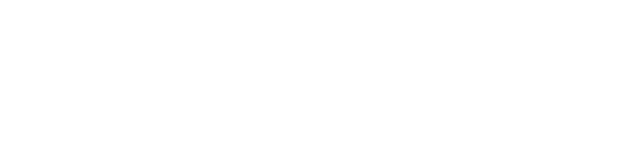
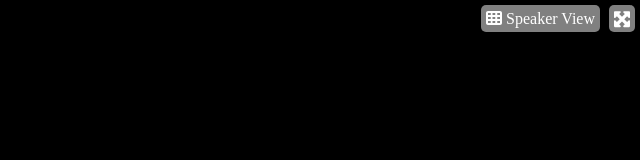
Before and after one commit to emanuelastetsko/html-css-zoom, a plain HTML site: page index.html in a window 1280 px wide. Shown: the whole page, without its empty margins (640-1280 px from the left). Drawn offline with Linux system fonts and the light colour scheme.

Commit message:
Aggiunta header

```diff
--- a/css/style.css
+++ b/css/style.css
@@ -1,14 +1,61 @@
 /* RESET */
+
 *{
     margin: 0;
     padding: 0;
     box-sizing: border-box;
 }
 
+
+
 /* REGOLE GENERALI */
+
+body{
+    background-color: black;
+    color: white;
+}
+
+svg{
+    fill: white;
+    width: 1em;
+    height: auto;
+}
+
+
 
 /* HEADER */
 
+header{
+    margin-top: 10px;
+    display: flex;
+    justify-content: flex-end;
+}
+
+header ul {
+    list-style: none;
+}
+
+header ul li {
+    display: inline-block;
+}
+
+header ul li a {
+    text-decoration: none;
+    color: white;
+    background-color: grey;
+    margin-right: 5px;
+    padding: 5px;
+    border-radius: 5px;
+}
+
+header ul li a svg {
+    vertical-align: top;
+}
+
+
+
 /* MAIN */
 
+
+
 /* NAV */
--- a/index.html
+++ b/index.html
@@ -4,10 +4,42 @@
         <meta charset="UTF-8">
         <meta http-equiv="X-UA-Compatible" content="IE=edge">
         <meta name="viewport" content="width=device-width, initial-scale=1.0">
+        <link rel="stylesheet" href="https://cdnjs.cloudflare.com/ajax/libs/font-awesome/6.2.1/css/all.min.css" integrity="sha512-MV7K8+y+gLIBoVD59lQIYicR65iaqukzvf/nwasF0nqhPay5w/9lJmVM2hMDcnK1OnMGCdVK+iQrJ7lzPJQd1w==" crossorigin="anonymous" referrerpolicy="no-referrer" />
         <link rel="stylesheet" href="css/style.css">
         <title>Zoom</title>
     </head>
     <body>
 
+        <!-- Inizio header-->
+        <header>
+            <ul>
+                <li>
+                    <a href="#">
+                        <svg xmlns="http://www.w3.org/2000/svg" viewBox="0 0 512 512"><!--! Font Awesome Pro 6.2.1 by @fontawesome - https://fontawesome.com License - https://fontawesome.com/license (Commercial License) Copyright 2022 Fonticons, Inc. --><path d="M64 32C28.7 32 0 60.7 0 96V416c0 35.3 28.7 64 64 64H448c35.3 0 64-28.7 64-64V96c0-35.3-28.7-64-64-64H64zm88 64v64H64V96h88zm56 0h88v64H208V96zm240 0v64H360V96h88zM64 224h88v64H64V224zm232 0v64H208V224h88zm64 0h88v64H360V224zM152 352v64H64V352h88zm56 0h88v64H208V352zm240 0v64H360V352h88z"/></svg>
+                        Speaker View
+                    </a>
+                </li>
+                <li>
+                    <a href="#">
+                        <svg xmlns="http://www.w3.org/2000/svg" viewBox="0 0 448 512"><!--! Font Awesome Pro 6.2.1 by @fontawesome - https://fontawesome.com License - https://fontawesome.com/license (Commercial License) Copyright 2022 Fonticons, Inc. --><path d="M168 32H24C10.7 32 0 42.7 0 56V200c0 9.7 5.8 18.5 14.8 22.2s19.3 1.7 26.2-5.2l40-40 79 79L81 335 41 295c-6.9-6.9-17.2-8.9-26.2-5.2S0 302.3 0 312V456c0 13.3 10.7 24 24 24H168c9.7 0 18.5-5.8 22.2-14.8s1.7-19.3-5.2-26.2l-40-40 79-79 79 79-40 40c-6.9 6.9-8.9 17.2-5.2 26.2s12.5 14.8 22.2 14.8H424c13.3 0 24-10.7 24-24V312c0-9.7-5.8-18.5-14.8-22.2s-19.3-1.7-26.2 5.2l-40 40-79-79 79-79 40 40c6.9 6.9 17.2 8.9 26.2 5.2s14.8-12.5 14.8-22.2V56c0-13.3-10.7-24-24-24H280c-9.7 0-18.5 5.8-22.2 14.8s-1.7 19.3 5.2 26.2l40 40-79 79-79-79 40-40c6.9-6.9 8.9-17.2 5.2-26.2S177.7 32 168 32z"/></svg>
+                    </a>
+                </li>
+            </ul>
+        </header>
+
+
+        <!-- Inizio main -->
+        <main>
+
+
+        </main>
+
+
+        <!-- Inizio nav -->
+        <nav>
+
+        </nav>
+
+
     </body>
 </html>
```
